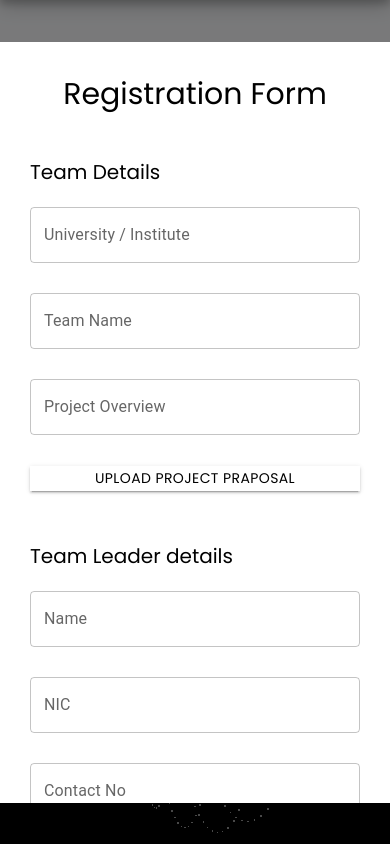
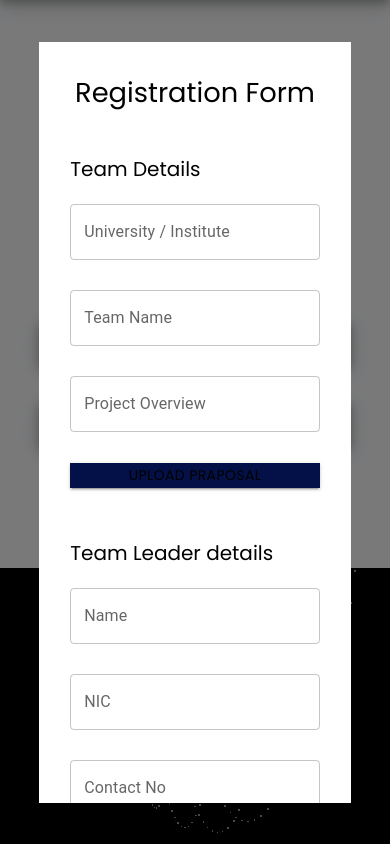
Before and after one commit to Shehan82/IntelliHack-2K21, a React (Create React App) app: page / in a window 390 px wide. Both pictures are taken after a click on the element "Registration". Shown: the part 3516-4360 px from the top of the page. Built offline with nearby package versions, Linux system fonts and the light colour scheme; a web font is replaced by a local one.

Commit message:
add responsive for form

```diff
--- a/src/components/RegistrationForm.js
+++ b/src/components/RegistrationForm.js
@@ -66,11 +66,15 @@
             {file && <div style={{ marginBottom: 10 }}>{file.name}</div>}
 
             <Button
-              style={{ width: "100%", fontFamily: "Poppins, sans-serif" }}
+              style={{
+                width: "100%",
+                fontFamily: "Poppins, sans-serif",
+                backgroundColor: "#041149",
+              }}
               variant="contained"
               component="label"
             >
-              Upload Project Praposal
+              Upload Praposal
               <input
                 onChange={(event) => {
                   handleFileUpload(event);
@@ -225,14 +229,16 @@
         </div>
       </div>
 
+      <div className="reg-btn">
         <Button
-        style={{ width: "55%", marginBottom: 20 }}
+          style={{ width: "100%" }}
           color="success"
           variant="contained"
           component="label"
         >
           Register Team
         </Button>
+      </div>
 
       <div class="rg-announce">
         * If you have any issues regarding registration, please contact us.{" "}
--- a/src/styles/backGroundAnimation.css
+++ b/src/styles/backGroundAnimation.css
@@ -20,3 +20,9 @@
   outline: none;
   overflow: auto;
 }
+
+@media (max-width: 720px) {
+  .registration-modal {
+    width: 80%;
+  }
+}
--- a/src/styles/praposalSubmission.css
+++ b/src/styles/praposalSubmission.css
@@ -41,7 +41,7 @@
   display: flex;
   justify-content: center;
   align-items: center;
-  border-radius: 40px;
+  border-radius: 0.5rem;
   color: white;
   font-size: 23px;
   font-weight: 600;
--- a/src/styles/registrationForm.css
+++ b/src/styles/registrationForm.css
@@ -39,7 +39,39 @@
   margin-bottom: 20px;
 }
 
+.reg-btn {
+  width: 55%;
+  margin-bottom: 20px;
+}
+
 .rg-announce {
   font-size: 12px;
   margin-bottom: 50px;
+  width: 80%;
 }
+
+@media (max-width: 550px) {
+  .rg-team-details {
+    margin-bottom: 40px;
+    /* border: 1px solid black; */
+    width: 80%;
+  }
+
+  .rg-topic {
+    width: 80%;
+    font-size: 7vw;
+  }
+
+  .reg-btn {
+    width: 80%;
+    margin-bottom: 20px;
+  }
+}
+@media (max-width: 350px) {
+  .rg-team-topic {
+    /* margin-left: -40px; */
+    /* border: 1px solid black; */
+    font-size: 5vw;
+    margin-bottom: 20px;
+  }
+}
```
Lines whose indentation alone changed are shown as unchanged.
